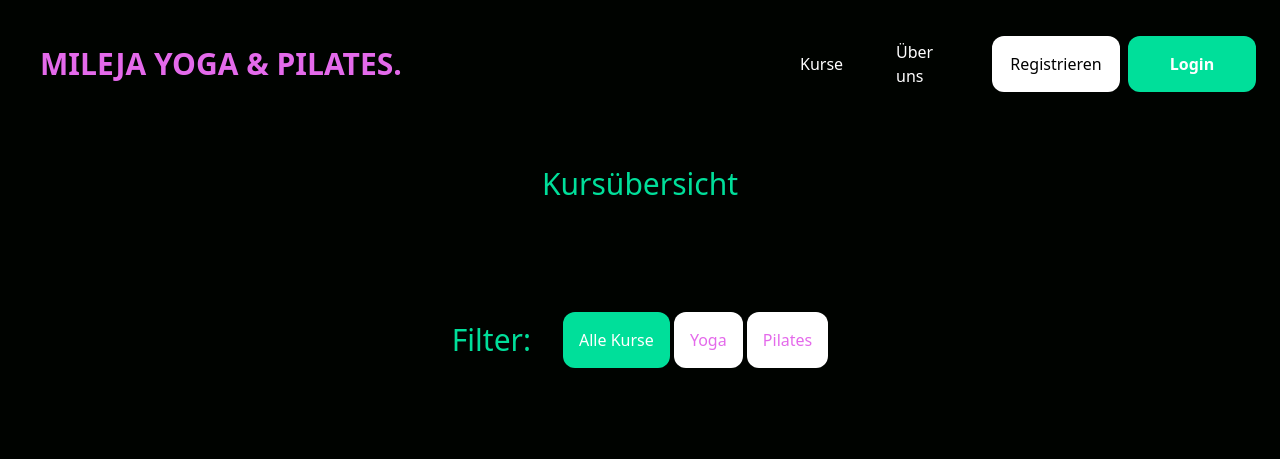
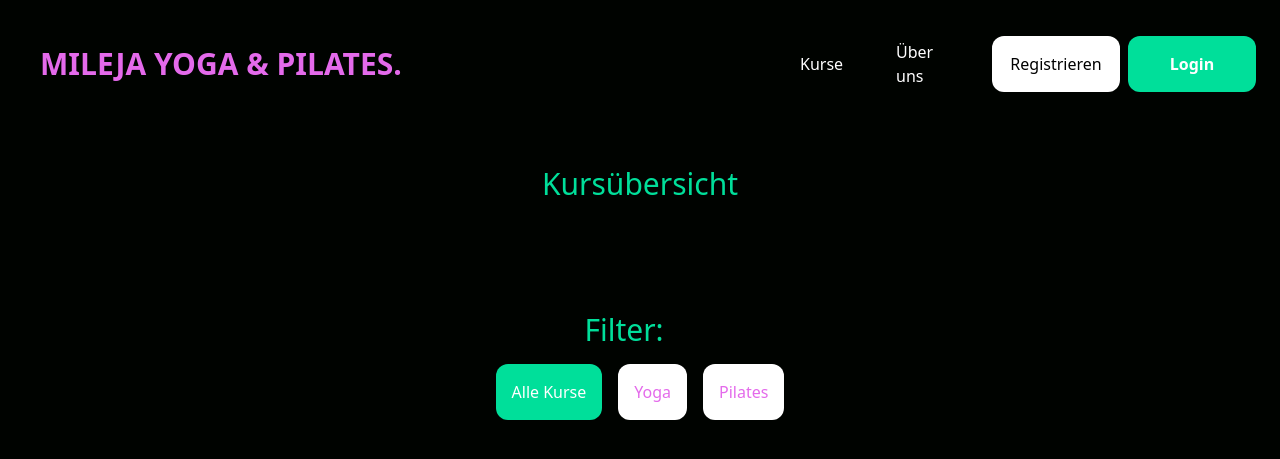
Before and after one commit to DannyBagus/yoga-class-app, a Django app: page /kurse/ in a window 1280 px wide. Shown: the top 459 px of the page. Run offline with Django 5.2, Linux system fonts and the light colour scheme; data that the repository does not hold is empty; some libraries are stand-ins or nearby versions.

Commit message:
optimize pages for mobile

```diff
--- a/core/templates/core/base.html
+++ b/core/templates/core/base.html
@@ -33,7 +33,9 @@
       x-data="{ account_open: false, account_clicked: false, auth_account_clicked:  false }"
     >
       <!-- Logo -->
-      <div class="w-full text-3xl font-bold text-upper text-[#e46aeb] m-4">
+      <div
+        class="w-full text-lg md:text-3xl font-bold text-upper text-[#e46aeb] m-4"
+      >
         <a href="/">MILEJA YOGA & PILATES.</a>
       </div>
 
@@ -104,25 +106,25 @@
 
       <div
         id="mobile-menu"
-        class="fixed bottom-0 inset-x-0 bg-[#e46aeb] text-black py-4 shadow-lg flex justify-between items-center md:hidden"
+        class="fixed bottom-0 inset-x-0 bg-gradient-to-r from-blue-500 to-purple-500 py-2 shadow-lg border border-[#e46aeb] flex justify-between items-center md:hidden text-white"
         @click.outside="account_clicked = false, auth_account_clicked = false"
       >
         <!-- Login and Register button -->
 
         <div
           :class="account_clicked ? 'translate-y-0 opacity-100 pointer-events-auto' : 'translate-y-10 opacity-0 pointer-events-none'"
-          class="absolute bottom-40 left-1/2 transform -translate-x-1/2 flex space-x-4 transition-all duration-300 ease-in-out"
+          class="absolute bottom-[100px] left-1/2 transform -translate-x-1/2 flex space-x-4 transition-all duration-300 ease-in-out"
         >
           <a href="{% url 'register' %}">
             <button
-              class="bg-white rounded-xl text-black text-2xl font-bold p-8 flex-initial w-64"
+              class="bg-white rounded-xl text-md text-black font-bold p-4 flex-initial min-w-[150px]"
             >
               Registrieren
             </button>
           </a>
           <a href="{% url 'login' %}">
             <button
-              class="bg-[#00df9a] rounded-xl text-black text-2xl font-bold p-8 flex-initial w-64"
+              class="bg-[#00df9a] rounded-xl text-md font-bold p-4 flex-initial min-w-[150px]"
             >
               Login
             </button>
@@ -133,18 +135,18 @@
 
         <div
           :class="auth_account_clicked ? 'translate-y-0 opacity-100 pointer-events-auto' : 'translate-y-10 opacity-0 pointer-events-none'"
-          class="absolute bottom-40 left-1/2 transform -translate-x-1/2 flex space-x-4 transition-all duration-300 ease-in-out"
+          class="absolute bottom-[100px] left-1/2 transform -translate-x-1/2 flex space-x-4 transition-all duration-300 ease-in-out"
         >
           <a href="{% url 'my-account' %}">
             <button
-              class="bg-white rounded-xl text-black text-2xl font-bold p-8 flex-initial w-64"
+              class="bg-white rounded-xl text-black text-md font-bold p-4 flex-initial min-w-[150px]"
             >
               Mein Konto
             </button>
           </a>
           <a href="{% url 'logout' %}">
             <button
-              class="bg-[#00df9a] rounded-xl text-black text-2xl font-bold p-8 flex-initial w-64"
+              class="bg-[#00df9a] rounded-xl text-md font-bold p-4 flex-initial min-w-[150px]"
             >
               Logout
             </button>
@@ -161,7 +163,7 @@
             viewBox="0 0 24 24"
             stroke-width="1.5"
             stroke="currentColor"
-            class="size-12"
+            class="size-8"
           >
             <path
               stroke-linecap="round"
@@ -170,7 +172,7 @@
             />
           </svg>
 
-          <span class="text-xl">Kurse</span>
+          <span class="text-md">Kurse</span>
         </a>
 
         {% if user.is_authenticated %}
@@ -185,7 +187,7 @@
             viewBox="0 0 24 24"
             stroke-width="1.5"
             stroke="currentColor"
-            class="size-12"
+            class="size-8"
           >
             <path
               stroke-linecap="round"
@@ -194,7 +196,7 @@
             />
           </svg>
 
-          <span class="text-xl">Mein Konto</span>
+          <span class="text-md">Mein Konto</span>
         </a>
         {% else %}
         <!-- Account Icon (Center) not logged in -->
@@ -208,7 +210,7 @@
             viewBox="0 0 24 24"
             stroke-width="1.5"
             stroke="currentColor"
-            class="size-12"
+            class="size-8"
           >
             <path
               stroke-linecap="round"
@@ -217,7 +219,7 @@
             />
           </svg>
 
-          <span class="text-xl">Mein Konto</span>
+          <span class="text-md">Mein Konto</span>
         </a>
         {% endif %}
 
@@ -231,7 +233,7 @@
             viewBox="0 0 24 24"
             stroke-width="1.5"
             stroke="currentColor"
-            class="size-12"
+            class="size-8"
           >
             <path
               stroke-linecap="round"
@@ -240,13 +242,13 @@
             />
           </svg>
 
-          <span class="text-xl">Über uns</span>
+          <span class="text-md">Über uns</span>
         </a>
       </div>
     </nav>
 
     <!-- Main content -->
-    <div class="container mx-auto p-6 sm:mb-24">
+    <div class="container mx-auto p-6 mb-24 md:mb-0">
       {% block content %}
       <!-- Content goes here -->
       {% endblock %}
--- a/core/templates/partials/toast.html
+++ b/core/templates/partials/toast.html
@@ -7,7 +7,7 @@
 >
   <div
     id="toast-{{ message.tags }}"
-    class="fixed bottom-40 left-1/2 transform -translate-x-1/2 translate-y-0 opacity-100 flex items-center w-full max-w-xl p-8 mb-4 transition-all duration-300 ease-in-out bg-gradient-to-r from-blue-500 to-purple-500 border border-red rounded-lg"
+    class="fixed bottom-40 left-1/2 transform -translate-x-1/2 translate-y-0 opacity-100 flex items-center w-full max-w-[95%] md:max-w-xl p-8 mb-4 transition-all duration-300 ease-in-out bg-gradient-to-r from-blue-500 to-purple-500 border border-red rounded-lg"
     role="alert"
   >
     {% if message.tags == 'success' %}
@@ -47,7 +47,9 @@
     </div>
     {% endif %}
 
-    <div class="ms-3 text-xl text-white font-normal">{{ message }}</div>
+    <div class="ms-3 text-sm md:text-lg text-white font-normal">
+      {{ message }}
+    </div>
     <button
       @click="dismissed=true"
       type="button"
--- a/course/templates/course/courses.html
+++ b/course/templates/course/courses.html
@@ -10,16 +10,16 @@
 
   <div
     id="filter-buttons"
-    class="flex justify-center items-center"
+    class="flex flex-col justify-center items-center"
     x-data="{ selected: '' }"
   >
-    <p class="text-3xl text-[#00df9a] mr-8">Filter:</p>
-    <div id="buttons">
+    <p class="text-xl md:text-3xl text-[#00df9a] mr-8 pb-4">Filter:</p>
+    <div id="buttons" class="flex space-x-4 justify-cener items-center text-md">
       <button
         hx-get="{% url 'filter-courses' %}?filter="
         hx-target="#courses-list"
         hx-swap="innerHTML"
-        class="rounded-xl p-4"
+        class="rounded-xl p-4 min-w-[20px]"
         @click="selected = ''"
         :class="selected == '' ? 'bg-[#00df9a] text-white' : 'bg-white text-[#e46aeb]'"
       >
--- a/course/templates/partials/course_list.html
+++ b/course/templates/partials/course_list.html
@@ -4,7 +4,7 @@
     <div class="max-w-[1240px] mx-auto grid md:grid-cols-4 md:gap-4 py-8 px-8">
       {% if courses%} {% for course in courses %}
       <div
-        class="flex flex-col pt-8 justify-center px-4 sm:mt-8 bg-black border-4 border-solid border-[#00df9a] rounded-lg"
+        class="flex flex-col pt-8 my-4 justify-center px-4 bg-black border-4 border-solid border-[#00df9a] rounded-lg"
       >
         {% if course.category.id == 1 %}<img
           src="{% static 'core/images/ss_yoga.jpg' %}"
@@ -17,42 +17,42 @@
           class="mb-4"
         />
         {% endif %}
-        <p class="text-[#00df9a] text-3xl mx-auto">
+        <p class="text-[#00df9a] md:text-xl mx-auto">
           {{ course.category.name }}
         </p>
-        <p class="mx-auto text-xl">{{ course.name }}</p>
-        <p class="mx-auto pb-8 text-xl">
+        <p class="mx-auto text-sm md:text-md">{{ course.name }}</p>
+        <p class="mx-auto pb-8 text-sm md:text-md">
           {{ course.formatted_date }} - {{ course.formatted_time }}
         </p>
         <div class="flex items-center justify-center gap-4 pb-8">
           <div
-            class="bg-[#e46aeb] p-4 rounded-xl font-bold text-xl text-center max-w-30 flex-auto"
+            class="bg-[#e46aeb] p-2 md:p-4 rounded-xl font-bold text-sm md:text-md text-center max-w-30 flex-auto"
           >
             {{ course.capacity }} Plätze
           </div>
           {% if course.pk in booked_courses %}
           <button
-            class="bg-[#f24444] p-4 rounded-xl font-bold text-lg text-center max-w-30 flex-auto transition ease-in-out delay-50 hover:-translate-y-1 hover:scale-105"
+            class="bg-[#f24444] p-2 md:p-4 rounded-xl font-bold text-sm md:text-md text-center max-w-30 flex-auto transition ease-in-out delay-50 hover:-translate-y-1 hover:scale-105"
             hx-get="{% url 'cancel-booking' %}?course={{ course.pk }}"
             hx-target="#courses-list"
             hx-swap="innerHTML"
           >
             Abmelden
           </button>
-          {% else %}
+          {% else %} {% if user.is_authenticated %}
           <button
-            class="bg-[#00df9a] p-4 rounded-xl font-bold text-xl text-center max-w-30 flex-auto transition ease-in-out delay-50 hover:-translate-y-1 hover:scale-105"
+            class="bg-[#00df9a] p-2 md:p-4 rounded-xl font-bold text-sm md:text-md text-center max-w-30 flex-auto transition ease-in-out delay-50 hover:-translate-y-1 hover:scale-105"
             hx-get="{% url 'create-booking' %}?course={{ course.pk }}"
             hx-target="#courses-list"
             hx-swap="innerHTML"
           >
             Buchen
           </button>
-          {% endif %}
+          {% else %} {% endif %} {% endif %}
         </div>
       </div>
       {% endfor %} {% else %}
-      <p class="text-2xl">Keine Kurse gefunden.</p>
+      <p class="text-lg md:text-2xl">Keine Kurse gefunden.</p>
       {% endif %}
     </div>
   </div>
--- a/users/templates/partials/my_bookings.html
+++ b/users/templates/partials/my_bookings.html
@@ -2,9 +2,9 @@
   {% for booking in bookings %}
   <div
     id="booking-{{ booking.pk }}"
-    class="bg-[#00df9a] min-w-[900] p-8 rounded-lg my-8"
+    class="bg-[#00df9a] min-w-[900] p-4 md:p-8 rounded-lg my-4 md:my-8"
   >
-    <p class="text-white font-bold text-2xl">{{ booking.course}}</p>
+    <p class="text-white font-bold text-lg md:text-2xl">{{ booking.course}}</p>
     <p class="italic text-sm">{{ booking.course.date}}</p>
   </div>
 
```
Also changed, not shown: core/templates/core/home.html (+17 -13 lines), users/templates/partials/my_credits.html (+8 -8 lines), users/templates/partials/news_item.html (+6 -4 lines), users/templates/partials/news_list.html (+4 -4 lines), users/templates/partials/purchase_credits.html (+7 -5 lines), users/templates/partials/transaction_history.html (+7 -7 lines), users/templates/users/my_account.html (+8 -8 lines).
